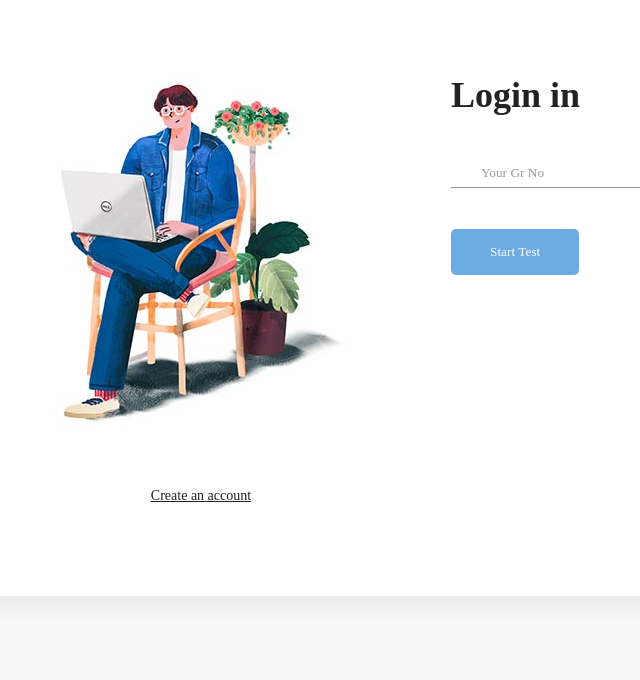
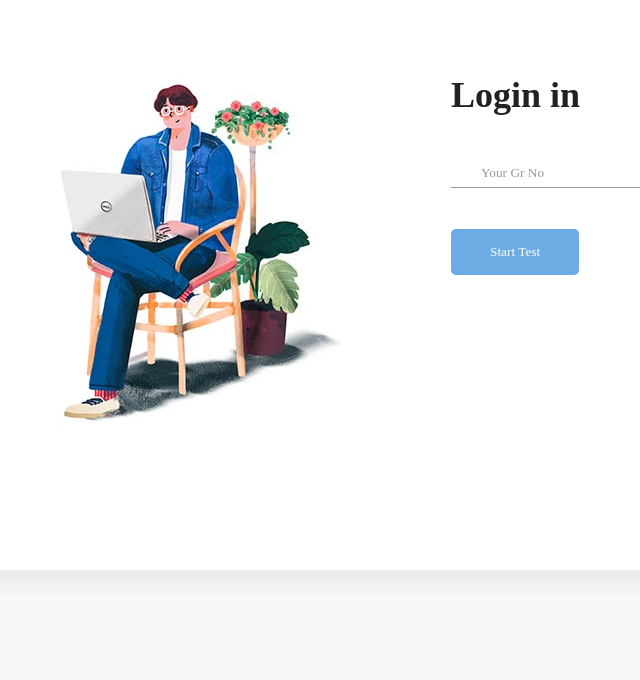
Before and after one commit to nikhilbghodke/TRF, a PHP site: page /login.php in a window 1280 px wide. Shown: the part 19-699 px from the top of the page, without its empty margins (249-889 px from the left). Run offline with PHP 8.4, Linux system fonts and the light colour scheme; some libraries are stand-ins or nearby versions; some web fonts are replaced.

```diff
--- a/login.php
+++ b/login.php
@@ -44,7 +44,7 @@
                 <div class="signin-content">
                     <div class="signin-image">
                         <figure><img src="login/images/signin-image.jpg" alt="sing up image"></figure>
-                        <a href="up.php" class="signup-image-link">Create an account</a>
+
                     </div>
 
                     <div class="signin-form">
```
